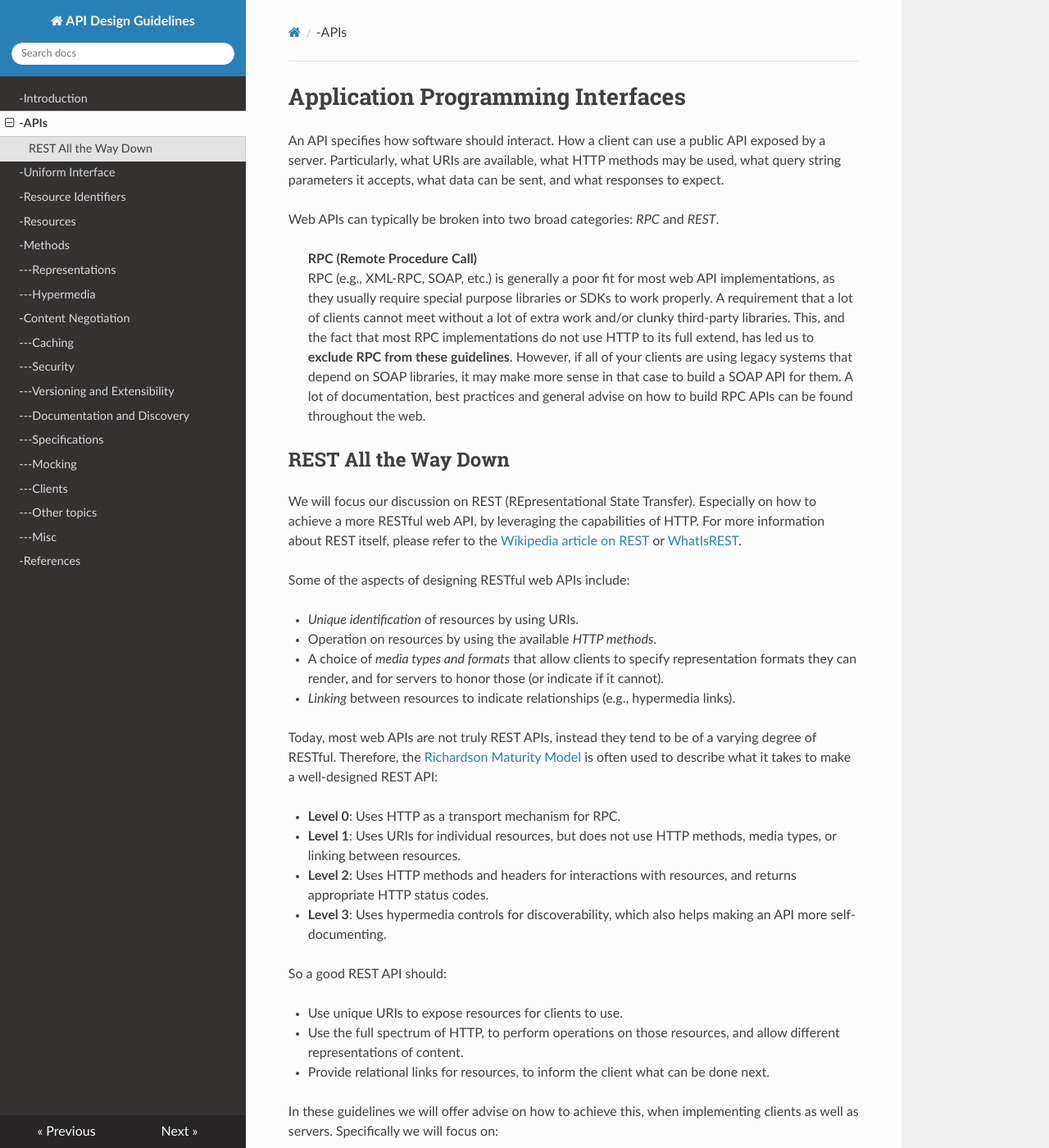
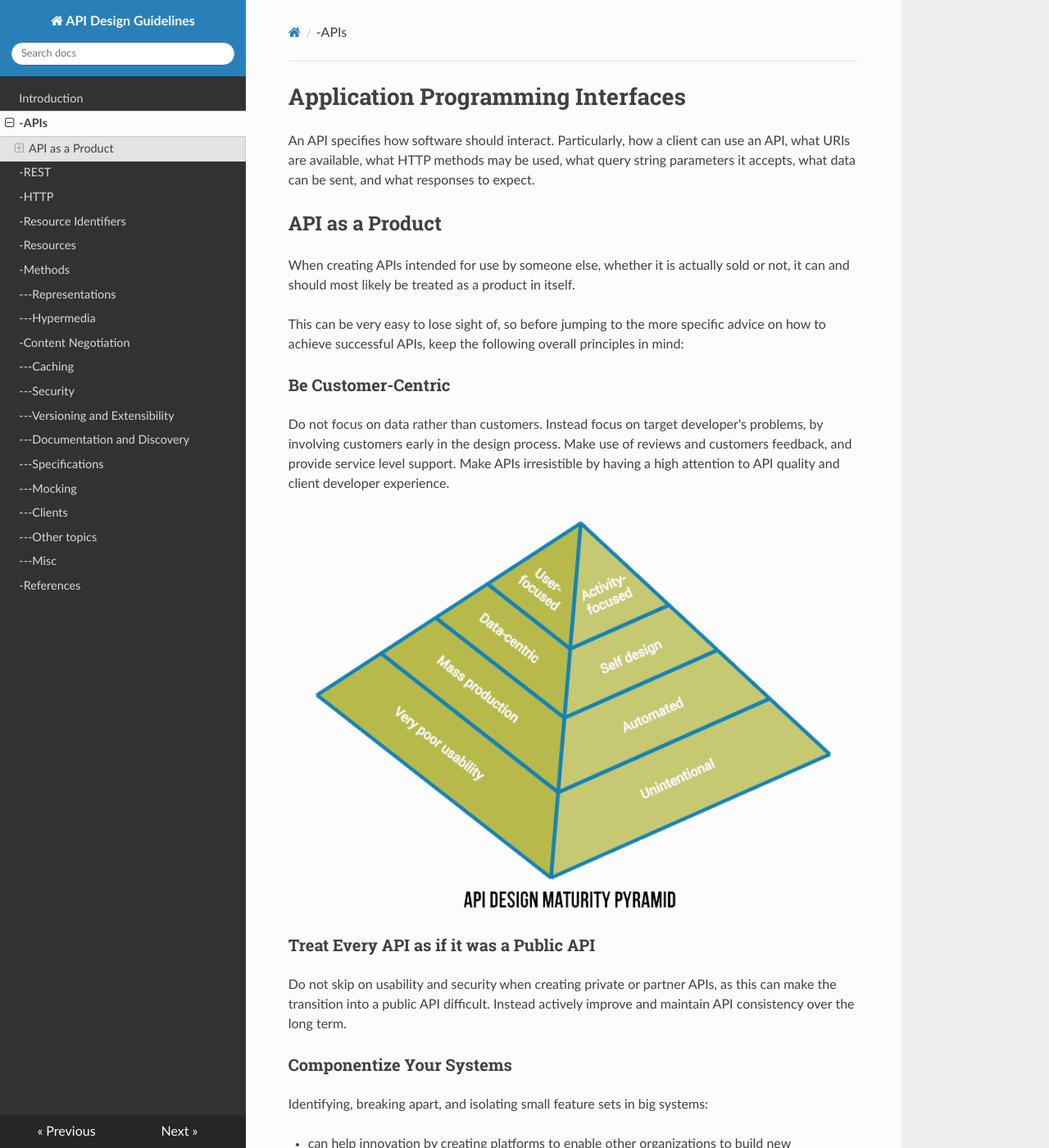
Before and after one commit to thofisch/doc-api, an MkDocs documentation site: the page built from docs/apis.md, in a window 1280 px wide and 1400 px high. Shown: the whole window at 82% size. Built offline with MkDocs 1.6.1, drawn with Linux system fonts in a browser that asks for light colours; nearby versions of some CDN libraries; old or Windows-style settings are respelled for this version of MkDocs; some of the changed text lies outside the part shown.

Commit message:
updated docs

```diff
--- a/docs/apis.md
+++ b/docs/apis.md
@@ -1,56 +1,27 @@
 # Application Programming Interfaces
 
-An API specifies how software should interact. How a client can use a public API exposed by a server. Particularly, what URIs are available, what HTTP methods may be used, what query string parameters it accepts, what data can be sent, and what responses to expect.
+An API specifies how software should interact. Particularly, how a client can use an API, what URIs are available, what HTTP methods may be used, what query string parameters it accepts, what data can be sent, and what responses to expect.
 
-Web APIs can typically be broken into two broad categories: *RPC* and *REST*.
+## API as a Product
 
-> **RPC (Remote Procedure Call)**<br/>
-> RPC (e.g., XML-RPC, SOAP, etc.) is generally a poor fit for most web API implementations, as they usually require special purpose libraries or SDKs to work properly. A requirement that a lot of clients cannot meet without a lot of extra work and/or clunky third-party libraries. This, and the fact that most RPC implementations do not use HTTP to its full extend, has led us to **exclude RPC from these guidelines**. However, if all of your clients are using legacy systems that depend on SOAP libraries, it may make more sense in that case to build a SOAP API for them. A lot of documentation, best practices and general advise on how to build RPC APIs can be found throughout the web.
+When creating APIs intended for use by someone else, whether it is actually sold or not, it can and should most likely be treated as a product in itself.
 
-## REST All the Way Down
+This can be very easy to lose sight of, so before jumping to the more specific advice on how to achieve successful APIs, keep the following overall principles in mind:
 
-We will focus our discussion on REST (REpresentational State Transfer). Especially on how to achieve a more RESTful web API, by leveraging the capabilities of HTTP. For more information about REST itself, please refer to the [Wikipedia article on REST](http://en.wikipedia.org/wiki/Representational_state_transfer) or [WhatIsREST](<http://whatisrest.com>).
+### Be Customer-Centric
 
-Some of the aspects of designing RESTful web APIs include:
+Do not focus on data rather than customers. Instead focus on target developer's problems, by involving customers early in the design process. Make use of reviews and customers feedback, and provide service level support. Make APIs irresistible by having a high attention to API quality and client developer experience.
 
-- *Unique identification* of resources by using URIs.
-- Operation on resources by using the available *HTTP methods*.
-- A choice of *media types and formats* that allow clients to specify representation formats they can render, and for servers to honor those (or indicate if it cannot).
-- *Linking* between resources to indicate relationships (e.g., hypermedia links).
+![API as a Product](./imgs/api-as-a-product-750-3-v4.png)
 
-Today, most web APIs are not truly REST APIs, instead they tend to be of a varying degree of RESTful. Therefore, the [Richardson Maturity Model](http://martinfowler.com/articles/richardsonMaturityModel.html) is often used to describe what it takes to make a well-designed REST API:
+### Treat Every API as if it was a Public API
 
-- **Level 0**: Uses HTTP as a transport mechanism for RPC.
-- **Level 1**: Uses URIs for individual resources, but does not use HTTP methods, media types, or linking between resources.
-- **Level 2**: Uses HTTP methods and headers for interactions with resources, and returns appropriate HTTP status codes.
-- **Level 3**: Uses hypermedia controls for discoverability, which also helps making an API more self-documenting.
+Do not skip on usability and security when creating private or partner APIs, as this can make the transition into a public API difficult. Instead actively improve and maintain API consistency over the long term.
 
-So a good REST API should:
+### Componentize Your Systems
 
-- Use unique URIs to expose resources for clients to use.
-- Use the full spectrum of HTTP, to perform operations on those resources, and allow different representations of content.
-- Provide relational links for resources, to inform the client what can be done next.
+Identifying, breaking apart, and isolating small feature sets in big systems:
 
-In these guidelines we will offer advise on how to achieve this, when implementing clients as well as servers. Specifically we will focus on:
-
-- How to identify resources by using URIs
-- How to use the available HTTP methods
-- What representation formats to you expose and what to do when the server cannot fulfill a request for a given representation
-- How to report errors, using HTTP status codes and representations
-- How to handle security, including HTTP authentication, OAuth2, and API tokens
-- How to handle hypermedia linking
-- How to document your API
-- **_And more..._**
-
-Because REST is an architectural style and not a strict standard, it allows for a lot of flexibly. So before jumping straight into designing an API, it can be helpful to think about:
-
-- target audience (customers, third-party services, or other developers looking to take advantage of your services for their own customers).
-- ease of life for the consuming developers
-- use cases
-- technologies used
-- products/services to expose
-- other services to interact with
-
-As long as the API only has one consumer, one could argue that it's entire job is to service that consumer.
-
-**Make it RESTful, but be pragmatic!** Aiming at a level above 2 (according to Richardson's Maturity Model) may simply be impractical.
+- can help innovation by creating platforms to enable other organizations to build new applications that better suit their needs
+- offers a higher degree of composability, which makes it possible to offer products as open systems instead of inflexible off-the-shelf solutions
+- may help monetize existing assets.
--- /dev/null
+++ b/docs/rest.md
@@ -0,0 +1,52 @@
+# REST
+
+Web APIs can typically be broken into two broad categories: *RPC* and *REST*.
+
+> **RPC (Remote Procedure Call)**<br/>
+> RPC (e.g., XML-RPC, SOAP, etc.) is generally a poor fit for most web API implementations, as they usually require special purpose libraries or SDKs to work properly. A requirement that a lot of clients cannot meet without a lot of extra work and/or clunky third-party libraries. This, and the fact that most RPC implementations do not use HTTP to its full extend, has led us to **exclude RPC from these guidelines**. However, if all of your clients are using legacy systems that depend on SOAP libraries, it may make more sense in that case to build a SOAP API for them. A lot of documentation, best practices and general advise on how to build RPC APIs can be found throughout the web.
+
+We will focus our discussion on REST (REpresentational State Transfer). Especially on how to achieve a more RESTful web API, by leveraging the capabilities of HTTP. For more information about REST itself, please refer to the [Wikipedia article on REST](http://en.wikipedia.org/wiki/Representational_state_transfer) or [WhatIsREST](<http://whatisrest.com>).
+
+Some of the aspects of designing RESTful web APIs include:
+
+- *Unique identification* of resources by using URIs.
+- Operation on resources by using the available *HTTP methods*.
+- A choice of *media types and formats* that allow clients to specify representation formats they can render, and for servers to honor those (or indicate if it cannot).
+- *Linking* between resources to indicate relationships (e.g., hypermedia links).
+
+Today, most web APIs are not truly REST APIs, instead they tend to be of a varying degree of RESTful. Therefore, the [Richardson Maturity Model](http://martinfowler.com/articles/richardsonMaturityModel.html) is often used to describe what it takes to make a well-designed REST API:
+
+- **Level 0**: Uses HTTP as a transport mechanism for RPC.
+- **Level 1**: Uses URIs for individual resources, but does not use HTTP methods, media types, or linking between resources.
+- **Level 2**: Uses HTTP methods and headers for interactions with resources, and returns appropriate HTTP status codes.
+- **Level 3**: Uses hypermedia controls for discoverability, which also helps making an API more self-documenting.
+
+So a good REST API should:
+
+- Use unique URIs to expose resources for clients to use.
+- Use the full spectrum of HTTP, to perform operations on those resources, and allow different representations of content.
+- Provide relational links for resources, to inform the client what can be done next.
+
+In these guidelines we will offer advise on how to achieve this, when implementing clients as well as servers. Specifically we will focus on:
+
+- How to identify resources by using URIs
+- How to use the available HTTP methods
+- What representation formats to you expose and what to do when the server cannot fulfill a request for a given representation
+- How to report errors, using HTTP status codes and representations
+- How to handle security, including HTTP authentication, OAuth2, and API tokens
+- How to handle hypermedia linking
+- How to document your API
+- **_And more..._**
+
+Because REST is an architectural style and not a strict standard, it allows for a lot of flexibly. So before jumping straight into designing an API, it can be helpful to think about:
+
+- target audience (customers, third-party services, or other developers looking to take advantage of your services for their own customers).
+- ease of life for the consuming developers
+- use cases
+- technologies used
+- products/services to expose
+- other services to interact with
+
+As long as the API only has one consumer, one could argue that it's entire job is to service that consumer.
+
+**Make it RESTful, but be pragmatic!** Aiming at a level above 2 (according to Richardson's Maturity Model) may simply be impractical.
--- a/mkdocs.yml
+++ b/mkdocs.yml
@@ -1,9 +1,10 @@
 site_name: API Design Guidelines
 theme: readthedocs
 pages:
-- -Introduction: 'index.md'
+- Introduction: 'index.md'
 - -APIs: 'apis.md'
-- -Uniform Interface: 'uniform_interface.md'
+- -REST: 'rest.md'
+- -HTTP: 'http.md'
 - -Resource Identifiers: 'resource_identifiers.md'
 - -Resources: 'resources.md'
 - -Methods: 'methods.md'
```
Also changed, not shown: docs/index.md (+3 -25 lines), docs/http.md (renamed from docs/uniform_interface.md).
